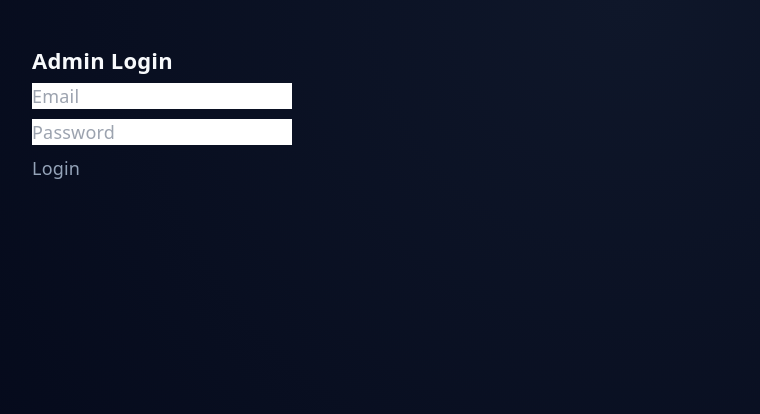
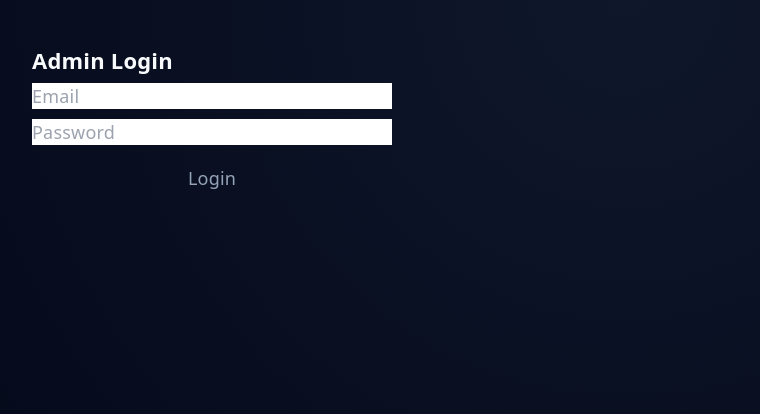
Before and after one commit to outlandi-co/signavi-studio, a React (Vite) app: page /login in a window 1280 px wide. Shown: the top 414 px of the page, without its empty margins (15-775 px from the left). Built offline with nearby package versions, Linux system fonts and the light colour scheme; no server answers.

Commit message:
🔥 fix login flow + auto session redirect

```diff
--- a/src/pages/Login.jsx
+++ b/src/pages/Login.jsx
@@ -10,15 +10,42 @@ export default function Login() {
 
   const navigate = useNavigate()
 
-  /* 🔥 WAKE SERVER (Render cold start fix) */
+  /* =========================================================
+     🔥 WAKE SERVER + AUTO LOGIN CHECK
+  ========================================================= */
   useEffect(() => {
-    api.get("/ping").catch(() => {})
-  }, [])
+    const init = async () => {
+      try {
+        // Wake backend (Render cold start)
+        await api.get("/ping").catch(() => {})
 
+        // Check if already logged in
+        const res = await api.get("/auth/profile")
+
+        if (res?.data?.user) {
+          console.log("✅ Already logged in:", res.data.user)
+
+          localStorage.setItem(
+            "adminUser",
+            JSON.stringify(res.data.user)
+          )
+
+          navigate("/admin/production")
+        }
+      } catch {
+        console.log("ℹ️ Not logged in yet")
+      }
+    }
+
+    init()
+  }, [navigate])
+
+  /* =========================================================
+     🔐 LOGIN HANDLER
+  ========================================================= */
   const handleLogin = async () => {
     if (loading) return
 
-    /* ✅ BASIC VALIDATION */
     if (!email || !password) {
       setError("Please enter email and password")
       return
@@ -28,22 +55,21 @@ export default function Login() {
       setLoading(true)
       setError("")
 
-      console.log("📤 SENDING:", { email, password })
+      console.log("📤 SENDING:", { email })
 
       let attempts = 0
-      let success = false
       let res
 
-      /* 🔥 RETRY LOOP */
-      while (attempts < 3 && !success) {
+      /* 🔁 RETRY LOOP (Render wake fix) */
+      while (attempts < 3) {
         try {
           res = await api.post("/auth/login", { email, password })
-          success = true
+          break
         } catch (err) {
           attempts++
 
           if (attempts < 3 && err?.code === "ERR_NETWORK") {
-            console.log("⏳ Server waking up... retrying")
+            console.log("⏳ Server waking... retrying")
             await new Promise(r => setTimeout(r, 2500))
           } else {
             throw err
@@ -53,13 +79,13 @@ export default function Login() {
 
       console.log("✅ RESPONSE:", res.data)
 
-      if (!res?.data?.token) {
-        throw new Error("No token returned")
+      if (!res?.data?.token || !res?.data?.user) {
+        throw new Error("Invalid login response")
       }
 
       const { token, user } = res.data
 
-      /* 🔐 SAVE AUTH */
+      /* 🔐 SAVE SESSION */
       localStorage.setItem("adminToken", token)
       localStorage.setItem("adminUser", JSON.stringify(user))
 
@@ -68,9 +94,8 @@ export default function Login() {
       navigate("/admin/production")
 
     } catch (err) {
-      console.error("❌ LOGIN ERROR FULL:", err)
+      console.error("❌ LOGIN ERROR:", err)
 
-      /* 🔥 SAFE ERROR HANDLING (NO REACT CRASH) */
       let message = "Login failed"
 
       if (err?.response?.data) {
@@ -78,11 +103,8 @@ export default function Login() {
 
         if (typeof data === "string") {
           message = data
-        } else if (typeof data === "object") {
-          message =
-            data.message ||
-            data.error ||
-            JSON.stringify(data)
+        } else {
+          message = data.message || data.error || message
         }
       } else if (err.message) {
         message = err.message
@@ -94,15 +116,18 @@ export default function Login() {
     }
   }
 
+  /* =========================================================
+     UI
+  ========================================================= */
   return (
-    <div style={{ padding: 20 }}>
+    <div style={{ padding: 20, maxWidth: 400 }}>
       <h2>Admin Login</h2>
 
       <input
         value={email}
         onChange={(e) => setEmail(e.target.value)}
         placeholder="Email"
-        style={{ display: "block", marginBottom: 10 }}
+        style={{ display: "block", marginBottom: 10, width: "100%" }}
       />
 
       <input
@@ -110,7 +135,7 @@ export default function Login() {
         value={password}
         onChange={(e) => setPassword(e.target.value)}
         placeholder="Password"
-        style={{ display: "block", marginBottom: 10 }}
+        style={{ display: "block", marginBottom: 10, width: "100%" }}
       />
 
       {error && (
@@ -119,7 +144,15 @@ export default function Login() {
         </p>
       )}
 
-      <button onClick={handleLogin} disabled={loading}>
+      <button
+        onClick={handleLogin}
+        disabled={loading}
+        style={{
+          width: "100%",
+          padding: "10px",
+          cursor: "pointer"
+        }}
+      >
         {loading ? "🔐 Connecting..." : "Login"}
       </button>
     </div>
```
